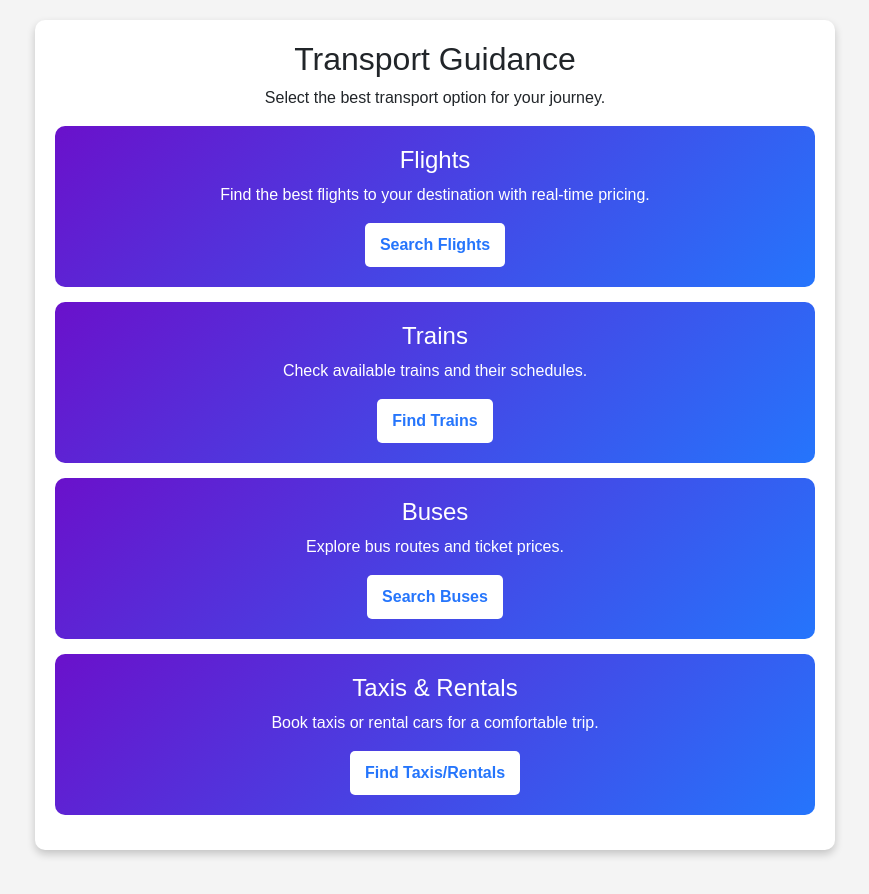
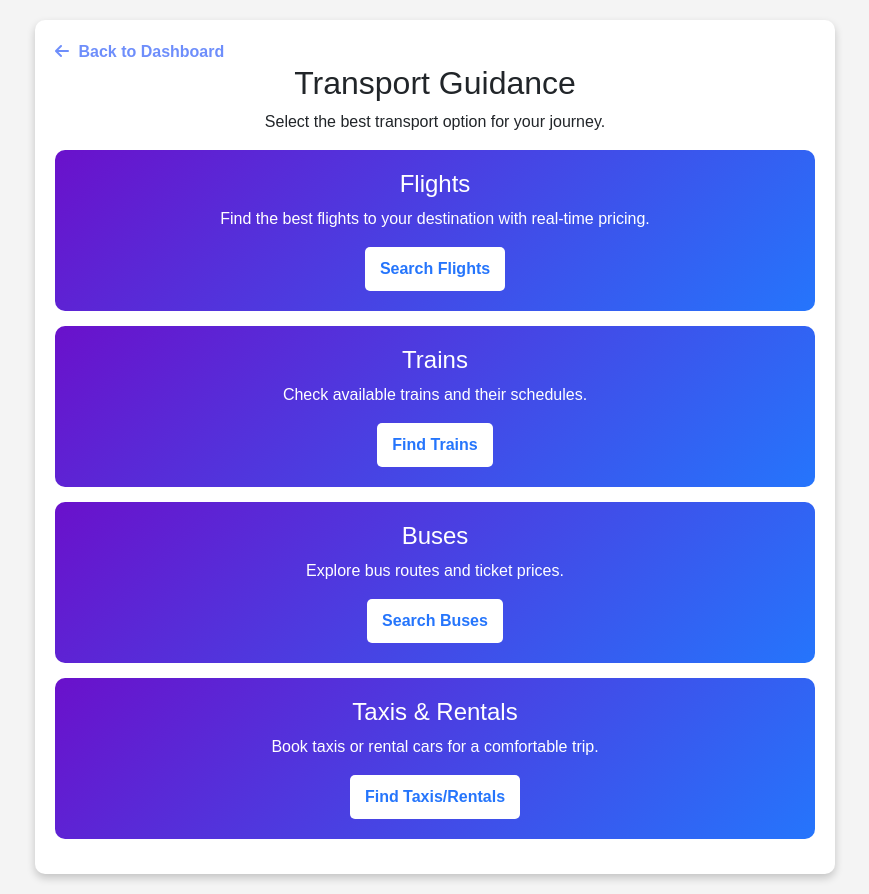
Before and after one commit to tanujasinha/Personalized-Journey-Planner, a website: page pages/transport-guidance.html in a window 1280 px wide. Shown: the whole page, without its empty margins (205-1074 px from the left). Before the commit the page ends 870 px from the top, so only its background shows below. Drawn offline with nearby package versions, Linux system fonts and the light colour scheme.

Commit message:
Added back to dashboard buttons on ititinerary and transport page

```diff
--- a/pages/transport-guidance.html
+++ b/pages/transport-guidance.html
@@ -7,6 +7,7 @@
     <meta name="viewport" content="width=device-width, initial-scale=1.0">
     <title>Transport Guidance</title>
     <link href="https://cdn.jsdelivr.net/npm/bootstrap@5.3.0/dist/css/bootstrap.min.css" rel="stylesheet">
+    <link href="https://cdnjs.cloudflare.com/ajax/libs/font-awesome/6.0.0/css/all.min.css" rel="stylesheet">
     <style>
         body {
             margin: 0;
@@ -52,11 +53,23 @@
             background: #f0f0f0;
             color: #6a11cb;
         }
+        .back-link {
+            text-decoration: none;
+            color: #6e8efb;
+            font-weight: 600;
+            margin-right: 15px;
+        }
+        .back-link i {
+            margin-right: 5px;
+        }
     </style>
 </head>
 
 <body>
     <div class="container">
+        <a href="dashboard.html" class="back-link">
+            <i class="fas fa-arrow-left"></i> Back to Dashboard
+        </a>
         <h2 class="text-center">Transport Guidance</h2>
         <p class="text-center">Select the best transport option for your journey.</p>
 
```
Also changed, not shown: pages/itinerary.html (+15 -1 lines).
